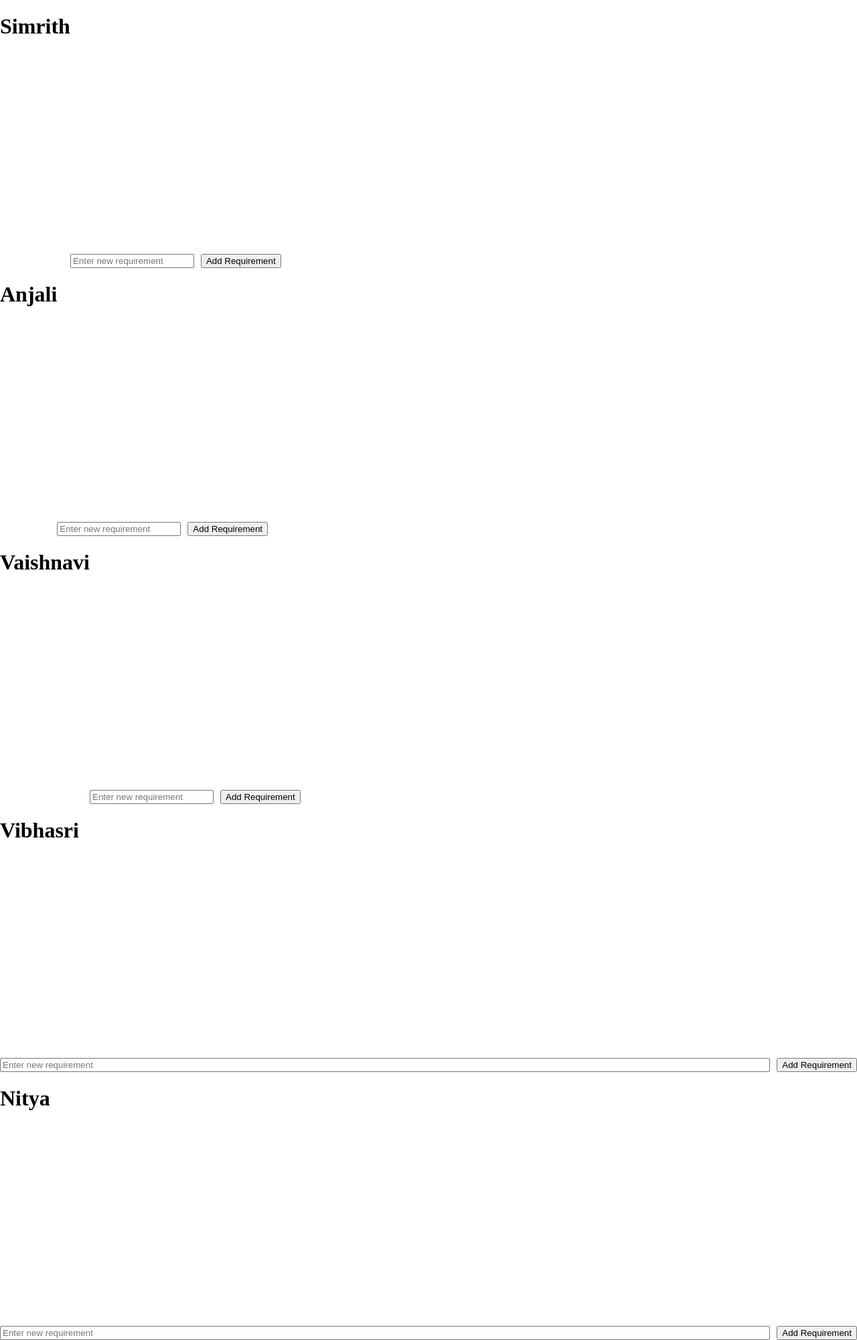
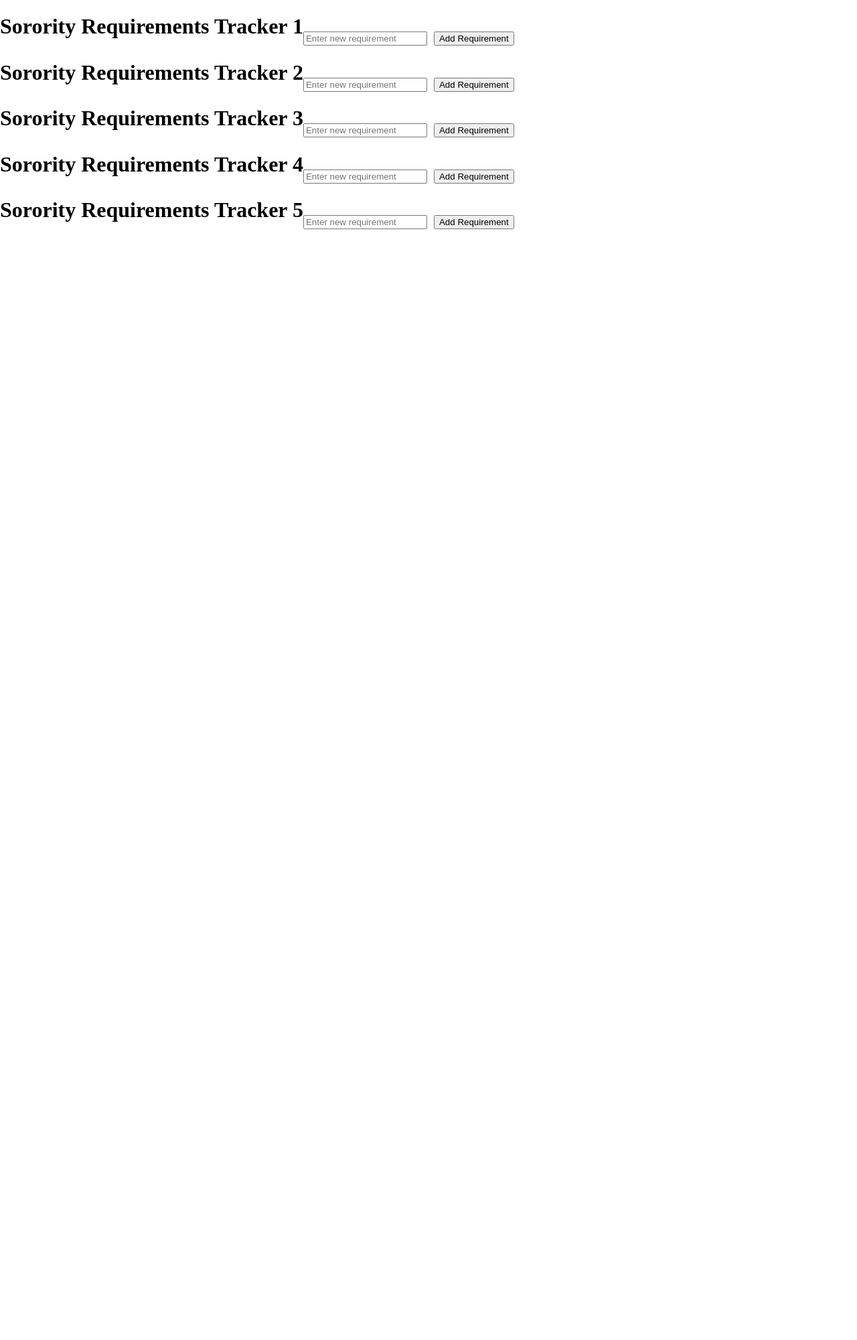
Before and after one commit to simsmile123/roommates_pantry, a plain HTML site: page index.html in a window 1280 px wide. Shown: the whole page at 67% size. After the commit the page ends 800 px from the top, so only its background shows below. Drawn offline with Linux system fonts and the light colour scheme.

Commit message:
should work

```diff
--- a/index.html
+++ b/index.html
@@ -3,63 +3,67 @@
 <head>
     <meta charset="UTF-8">
     <meta name="viewport" content="width=device-width, initial-scale=1.0">
-    <title> Hi </title>
+    <title>Sorority Requirements Tracker</title>
     <link rel="stylesheet" href="styles.css">
 </head>
 <body>
+    <div class="top-container">
         <div class="container">
-        <h1>Simrith</h1>
-        <div id="requirements-list">
+            <h1>Sorority Requirements Tracker 1</h1>
+            <div class="requirements-list" id="requirements-list-1">
                 <!-- Requirements will be dynamically added here -->
             </div>
-        <form id="add-requirement-form">
-            <input type="text" id="requirement-input" placeholder="Enter new requirement">
+            <form class="add-requirement-form" id="add-requirement-form-1">
+                <input type="text" class="requirement-input" id="requirement-input-1" placeholder="Enter new requirement">
                 <button type="submit">Add Requirement</button>
             </form>
         </div>
 
         <div class="container">
-        <h1>Anjali</h1>
-        <div id="requirements-list">
+            <h1>Sorority Requirements Tracker 2</h1>
+            <div class="requirements-list" id="requirements-list-2">
                 <!-- Requirements will be dynamically added here -->
             </div>
-        <form id="add-requirement-form">
-            <input type="text" id="requirement-input" placeholder="Enter new requirement">
+            <form class="add-requirement-form" id="add-requirement-form-2">
+                <input type="text" class="requirement-input" id="requirement-input-2" placeholder="Enter new requirement">
                 <button type="submit">Add Requirement</button>
             </form>
         </div>
 
         <div class="container">
-        <h1>Vaishnavi</h1>
-        <div id="requirements-list">
+            <h1>Sorority Requirements Tracker 3</h1>
+            <div class="requirements-list" id="requirements-list-3">
                 <!-- Requirements will be dynamically added here -->
             </div>
-        <form id="add-requirement-form">
-            <input type="text" id="requirement-input" placeholder="Enter new requirement">
+            <form class="add-requirement-form" id="add-requirement-form-3">
+                <input type="text" class="requirement-input" id="requirement-input-3" placeholder="Enter new requirement">
+                <button type="submit">Add Requirement</button>
+            </form>
+        </div>
+    </div>
+
+    <div class="bottom-container">
+        <div class="container">
+            <h1>Sorority Requirements Tracker 4</h1>
+            <div class="requirements-list" id="requirements-list-4">
+                <!-- Requirements will be dynamically added here -->
+            </div>
+            <form class="add-requirement-form" id="add-requirement-form-4">
+                <input type="text" class="requirement-input" id="requirement-input-4" placeholder="Enter new requirement">
                 <button type="submit">Add Requirement</button>
             </form>
         </div>
 
         <div class="container">
-        <h1>Vibhasri</h1>
-        <div id="requirements-list">
+            <h1>Sorority Requirements Tracker 5</h1>
+            <div class="requirements-list" id="requirements-list-5">
                 <!-- Requirements will be dynamically added here -->
             </div>
-        <form id="add-requirement-form">
-            <input type="text" id="requirement-input" placeholder="Enter new requirement">
+            <form class="add-requirement-form" id="add-requirement-form-5">
+                <input type="text" class="requirement-input" id="requirement-input-5" placeholder="Enter new requirement">
                 <button type="submit">Add Requirement</button>
             </form>
         </div>
-
-    <div class="container">
-        <h1>Nitya</h1>
-        <div id="requirements-list">
-            <!-- Requirements will be dynamically added here -->
-        </div>
-        <form id="add-requirement-form">
-            <input type="text" id="requirement-input" placeholder="Enter new requirement">
-            <button type="submit">Add Requirement</button>
-        </form>
     </div>
 
     <script src="script.js"></script>
--- a/script.js
+++ b/script.js
@@ -1,20 +1,26 @@
 document.addEventListener('DOMContentLoaded', function () {
-    const form = document.getElementById('add-requirement-form');
-    const input = document.getElementById('requirement-input');
-    const requirementsList = document.getElementById('requirements-list');
+    // Retrieve all containers and their associated forms and lists
+    const containers = document.querySelectorAll('.container');
 
+    // Iterate over each container
+    containers.forEach((container, index) => {
+        const form = container.querySelector('.add-requirement-form');
+        const input = container.querySelector('.requirement-input');
+        const requirementsList = container.querySelector('.requirements-list');
+
+        // Add event listener to the form inside each container
         form.addEventListener('submit', function (e) {
             e.preventDefault();
 
             const requirementText = input.value.trim();
 
             if (requirementText !== '') {
-            addRequirement(requirementText);
+                addRequirement(requirementText, requirementsList);
                 input.value = '';
             }
         });
 
-    function addRequirement(text) {
+        function addRequirement(text, list) {
             const requirementItem = document.createElement('div');
             requirementItem.classList.add('requirement');
 
@@ -29,7 +35,7 @@ document.addEventListener('DOMContentLoaded', function () {
             removeButton.addEventListener('click', function () {
                 const password = prompt('Enter the password to remove this requirement:');
                 if (password === 'ABC') {
-                requirementsList.removeChild(requirementItem);
+                    list.removeChild(requirementItem);
                 } else {
                     alert('Incorrect password. Requirement not removed.');
                 }
@@ -39,6 +45,7 @@ document.addEventListener('DOMContentLoaded', function () {
             requirementItem.appendChild(label);
             requirementItem.appendChild(removeButton);
 
-        requirementsList.appendChild(requirementItem);
+            list.appendChild(requirementItem);
         }
     });
+});
```
Lines whose indentation alone changed are shown as unchanged.
